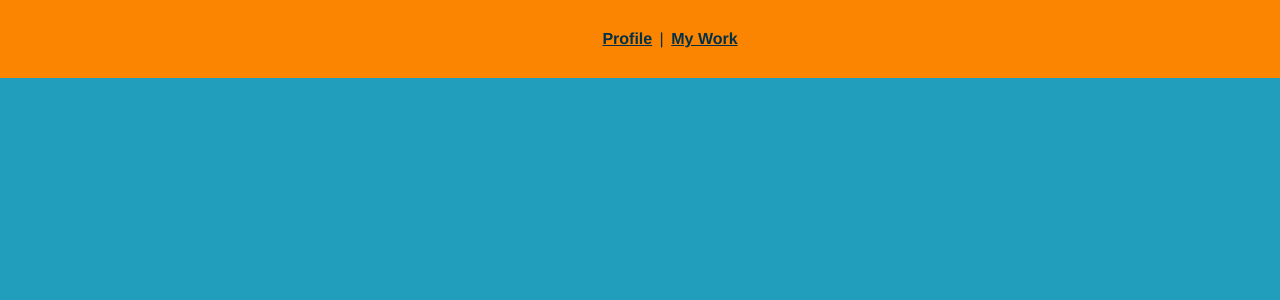
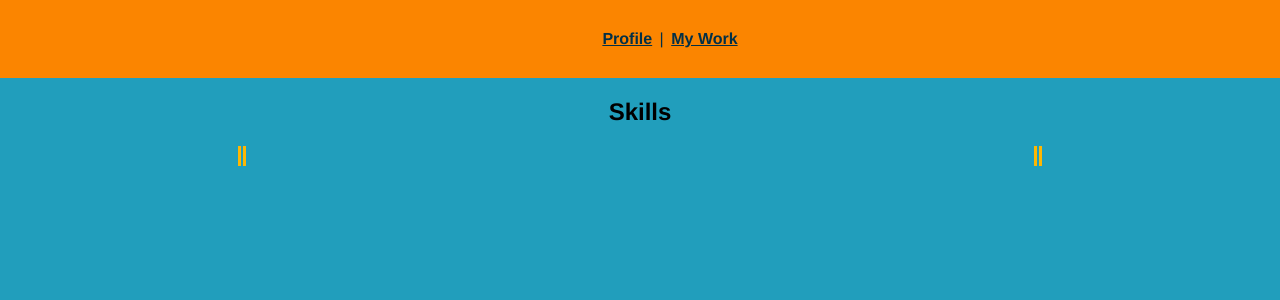
Before and after one commit to thetravisweber/travis.gg, a Vue app: page /skillz in a window 1280 px wide. Before the commit this address had no page. Shown: the top 300 px of the page. Built offline with nearby package versions, Linux system fonts and the light colour scheme.

Commit message:
added skills file

```diff
--- a/src/router/index.js
+++ b/src/router/index.js
@@ -1,6 +1,6 @@
 import { createRouter, createWebHistory } from "vue-router";
 import Profile from "../views/Profile.vue";
-// import Skills from "../views/skills.vue";
+import Skills from "../views/Skills.vue";
 import Work from "../views/Work.vue";
 import Dog from "../views/Dog.vue";
 
@@ -15,11 +15,11 @@ const routes = [
     name: "Work",
     component: Work
   },
-  // {
-  //   path: "/skillz",
-  //   name: "Skillz",
-  //   component: Skills
-  // },
+  {
+    path: "/skillz",
+    name: "Skillz",
+    component: Skills
+  },
   {
     path: "/dog",
     name: "Dork",
--- /dev/null
+++ b/src/views/Skills.vue
@@ -0,0 +1,38 @@
+<template>
+  <div class="about">
+    <h2>Skills</h2>
+
+    <div class="skills-container center">
+
+
+    </div>
+
+
+  </div>
+</template>
+
+
+<script>
+
+export default {
+  name: "Skills",
+};
+</script>
+
+<style>
+
+.skills-container {
+  width: 60%;
+  min-height: 100%;
+  border-width: 0 8px 0 8px; /* top right bottom left */
+  border-style: solid double;
+  border-color: var(--light-secondary);
+}
+
+.skills-description {
+  text-align: left;
+  text-indent: 25px;
+  color: var(--black);
+}
+
+</style>
```
